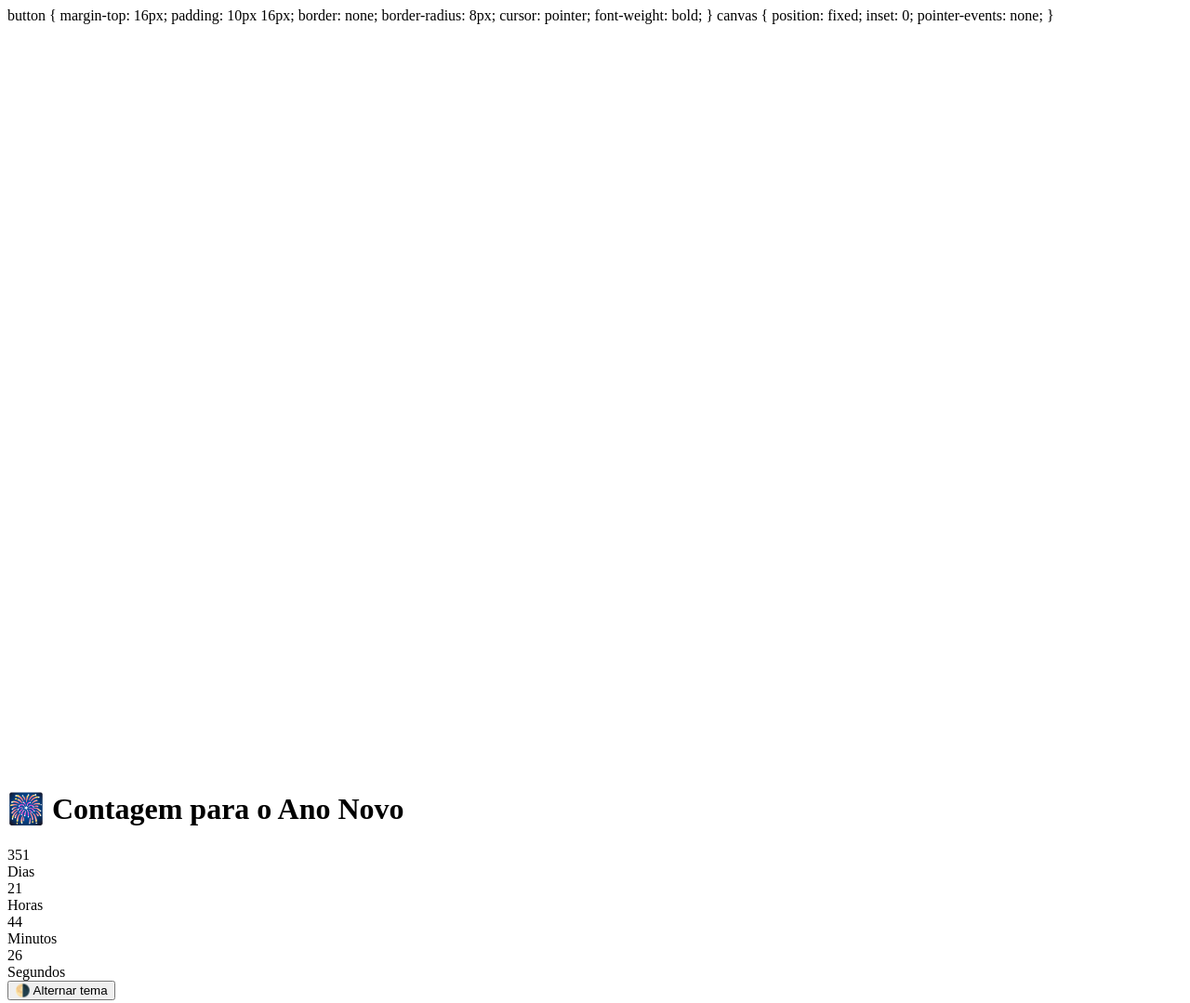
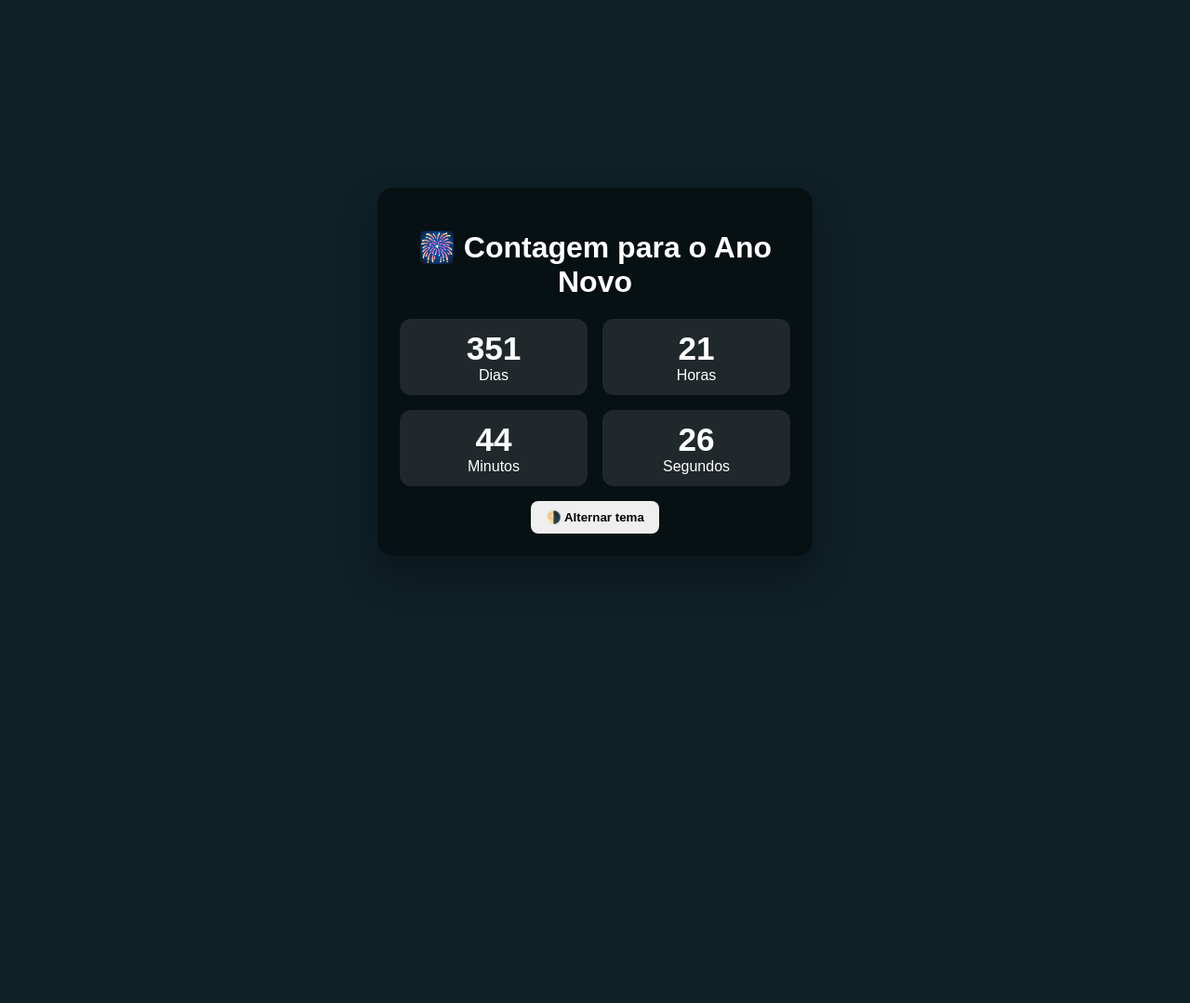
Before and after one commit to RaulZ1/New-Year, a plain HTML site: page index.html in a window 1280 px wide. Shown: the whole page at 93% size. After the commit the page ends 800 px from the top, so only its background shows below. Drawn offline with Linux system fonts and the light colour scheme.

Commit message:
Update index.html

```diff
--- a/index.html
+++ b/index.html
@@ -1,4 +1,66 @@
 <!DOCTYPE html>
+<html lang="pt-BR">
+<head>
+  <meta charset="UTF-8">
+  <meta name="viewport" content="width=device-width, initial-scale=1.0">
+  <title>Contagem de Ano Novo</title>
+
+  <style>
+    :root {
+      --bg: #f5f5f5;
+      --text: #111;
+      --card: rgba(255,255,255,0.85);
+    }
+
+    body.dark {
+      --bg: #0f2027;
+      --text: #fff;
+      --card: rgba(0,0,0,0.5);
+    }
+
+    body {
+      margin: 0;
+      font-family: Arial, Helvetica, sans-serif;
+      background: var(--bg);
+      color: var(--text);
+      display: flex;
+      align-items: center;
+      justify-content: center;
+      height: 100vh;
+      transition: 0.3s;
+    }
+
+    .container {
+      background: var(--card);
+      padding: 24px;
+      border-radius: 16px;
+      box-shadow: 0 20px 40px rgba(0,0,0,0.3);
+      width: 100%;
+      max-width: 420px;
+      text-align: center;
+    }
+
+    .time {
+      display: grid;
+      grid-template-columns: repeat(2, 1fr);
+      gap: 16px;
+    }
+
+    .box {
+      padding: 12px;
+      border-radius: 12px;
+      background: rgba(0,0,0,0.1);
+    }
+
+    body.dark .box {
+      background: rgba(255,255,255,0.1);
+    }
+
+    .number {
+      font-size: 2.2rem;
+      font-weight: bold;
+    }
+
     button {
       margin-top: 16px;
       padding: 10px 16px;
@@ -8,7 +70,6 @@ cursor: pointer;
       font-weight: bold;
     }
 
-
     canvas {
       position: fixed;
       inset: 0;
@@ -16,29 +77,28 @@ pointer-events: none;
     }
   </style>
 </head>
+
 <body class="dark">
-
 
   <canvas id="fogos"></canvas>
 
-
   <div class="container">
     <h1>🎆 Contagem para o Ano Novo</h1>
+
     <div class="time">
-<div class="box"><div class="number" id="days">0</div><div class="label">Dias</div></div>
-<div class="box"><div class="number" id="hours">0</div><div class="label">Horas</div></div>
-<div class="box"><div class="number" id="minutes">0</div><div class="label">Minutos</div></div>
-<div class="box"><div class="number" id="seconds">0</div><div class="label">Segundos</div></div>
+      <div class="box"><div class="number" id="days">0</div>Dias</div>
+      <div class="box"><div class="number" id="hours">0</div>Horas</div>
+      <div class="box"><div class="number" id="minutes">0</div>Minutos</div>
+      <div class="box"><div class="number" id="seconds">0</div>Segundos</div>
     </div>
+
     <button onclick="toggleTema()">🌗 Alternar tema</button>
   </div>
-
 
   <script>
     function toggleTema() {
       document.body.classList.toggle('dark');
     }
-
 
     function atualizarContagem() {
       const agora = new Date();
@@ -46,37 +106,32 @@ const proximoAno = agora.getFullYear() + 1;
       const anoNovo = new Date(`January 1, ${proximoAno} 00:00:00`);
       const dif = anoNovo - agora;
 
+      if (dif <= 0) return;
 
-if (dif <= 0) {
-iniciarFogos();
-return;
+      days.textContent = Math.floor(dif / 86400000);
+      hours.textContent = Math.floor(dif / 3600000) % 24;
+      minutes.textContent = Math.floor(dif / 60000) % 60;
+      seconds.textContent = Math.floor(dif / 1000) % 60;
     }
-
-
-document.getElementById('days').textContent = Math.floor(dif / 86400000);
-document.getElementById('hours').textContent = Math.floor(dif / 3600000) % 24;
-document.getElementById('minutes').textContent = Math.floor(dif / 60000) % 60;
-document.getElementById('seconds').textContent = Math.floor(dif / 1000) % 60;
-}
-
 
     setInterval(atualizarContagem, 1000);
     atualizarContagem();
 
-
-// ===== FOGOS =====
+    // Fogos
     const canvas = document.getElementById('fogos');
     const ctx = canvas.getContext('2d');
     canvas.width = innerWidth;
     canvas.height = innerHeight;
 
+    const particles = [];
 
     function iniciarFogos() {
       setInterval(() => {
         const x = Math.random() * canvas.width;
         const y = Math.random() * canvas.height / 2;
+
         for (let i = 0; i < 50; i++) {
-partículas.push({
+          particles.push({
             x, y,
             dx: (Math.random() - 0.5) * 6,
             dy: (Math.random() - 0.5) * 6,
@@ -86,21 +141,20 @@ life: 100
       }, 400);
     }
 
-
-const partículas = [];
-function animarFogos() {
+    function animar() {
       ctx.clearRect(0, 0, canvas.width, canvas.height);
-partículas.forEach((p, i) => {
+      particles.forEach((p, i) => {
         p.x += p.dx;
         p.y += p.dy;
         p.life--;
         ctx.fillStyle = `hsl(${Math.random()*360},100%,60%)`;
         ctx.fillRect(p.x, p.y, 3, 3);
-if (p.life <= 0) partículas.splice(i, 1);
+        if (p.life <= 0) particles.splice(i, 1);
       });
-requestAnimationFrame(animarFogos);
+      requestAnimationFrame(animar);
     }
-animarFogos();
+    animar();
   </script>
+
 </body>
 </html>
```
Lines whose indentation alone changed are shown as unchanged.
